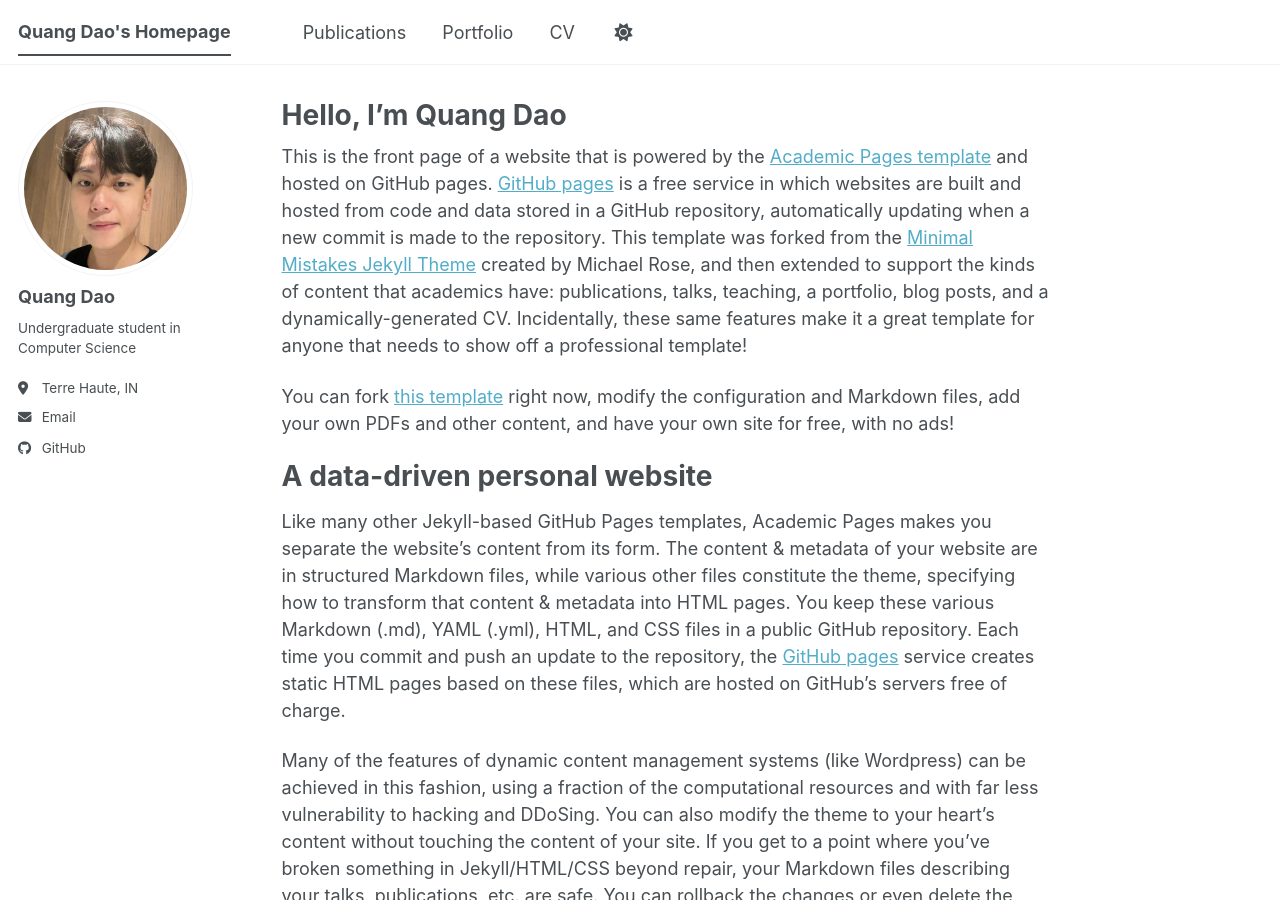
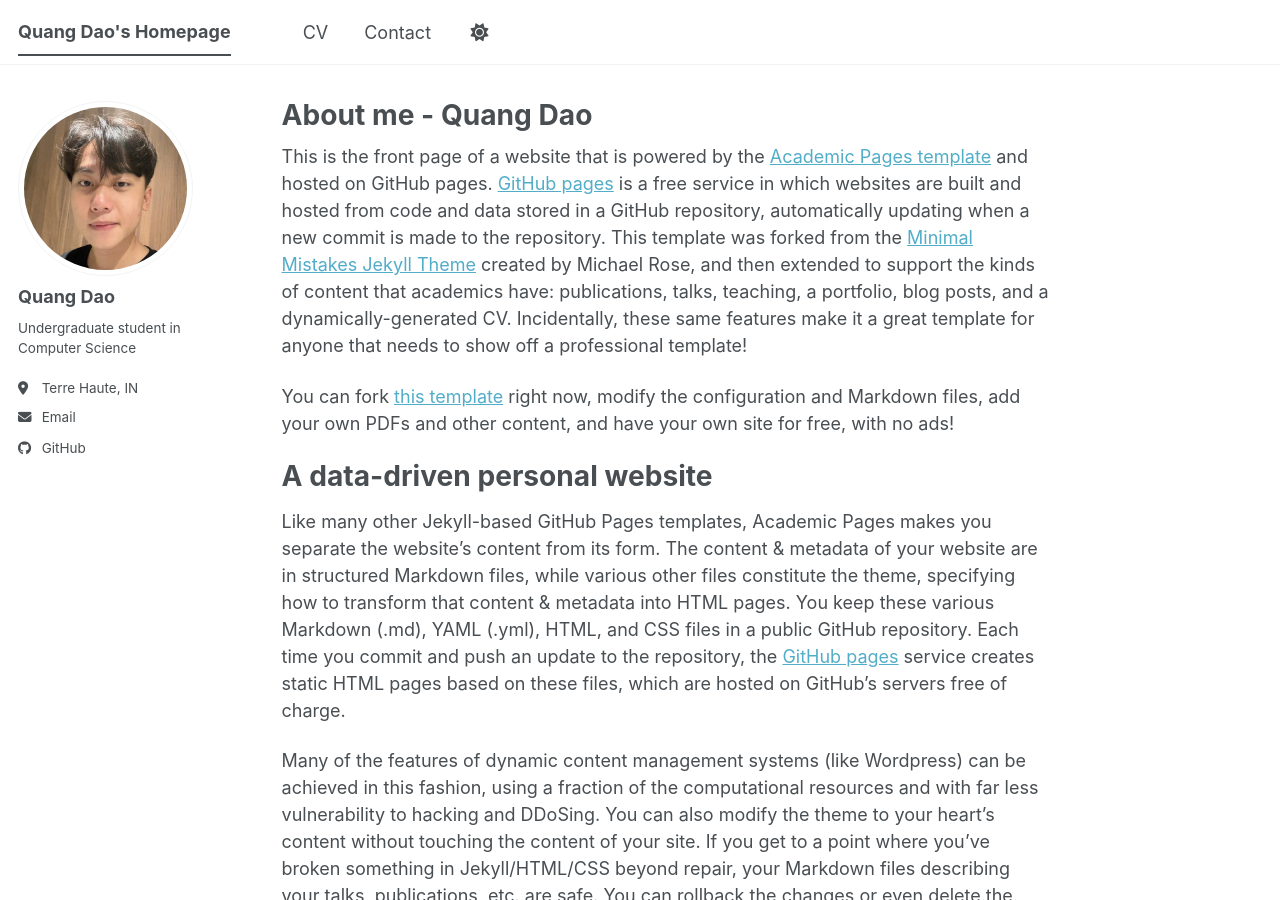
Before and after one commit to minhquang0701/minhquang0701.github.io, a Jekyll site: the page built from _pages/about.md, in a window 1280 px wide and 900 px high. Built offline with Jekyll 4.4.1, drawn with Linux system fonts in a browser that asks for light colours; a script bundle is joined from its source files by our own code; library files that are not in the unit come from our copies.

Commit message:
Update Title page and navigation

```diff
--- a/_data/navigation.yml
+++ b/_data/navigation.yml
@@ -8,8 +8,6 @@
 #      Markdown formatted page while the second is generated using JSON.
 
 main:
-  - title: "Publications"
-    url: /publications/
 
  # - title: "Talks"
   #  url: /talks/
@@ -17,15 +15,15 @@
   #- title: "Teaching"
    # url: /teaching/
 
-  - title: "Portfolio"
-    url: /portfolio/
-
   #- title: "Blog Posts"
   #  url: /year-archive/
 
   - title: "CV"
     url: /cv/
 
+  - title: "Contact"
+    url: /contact/
+
   # - title: "CV"
   #   url: /cv-json/
 
--- a/_pages/about.md
+++ b/_pages/about.md
@@ -1,6 +1,6 @@
 ---
 permalink: /
-title: "Hello, I'm Quang Dao"
+title: "About me - Quang Dao"
 author_profile: true
 redirect_from:
   - /about/
```
